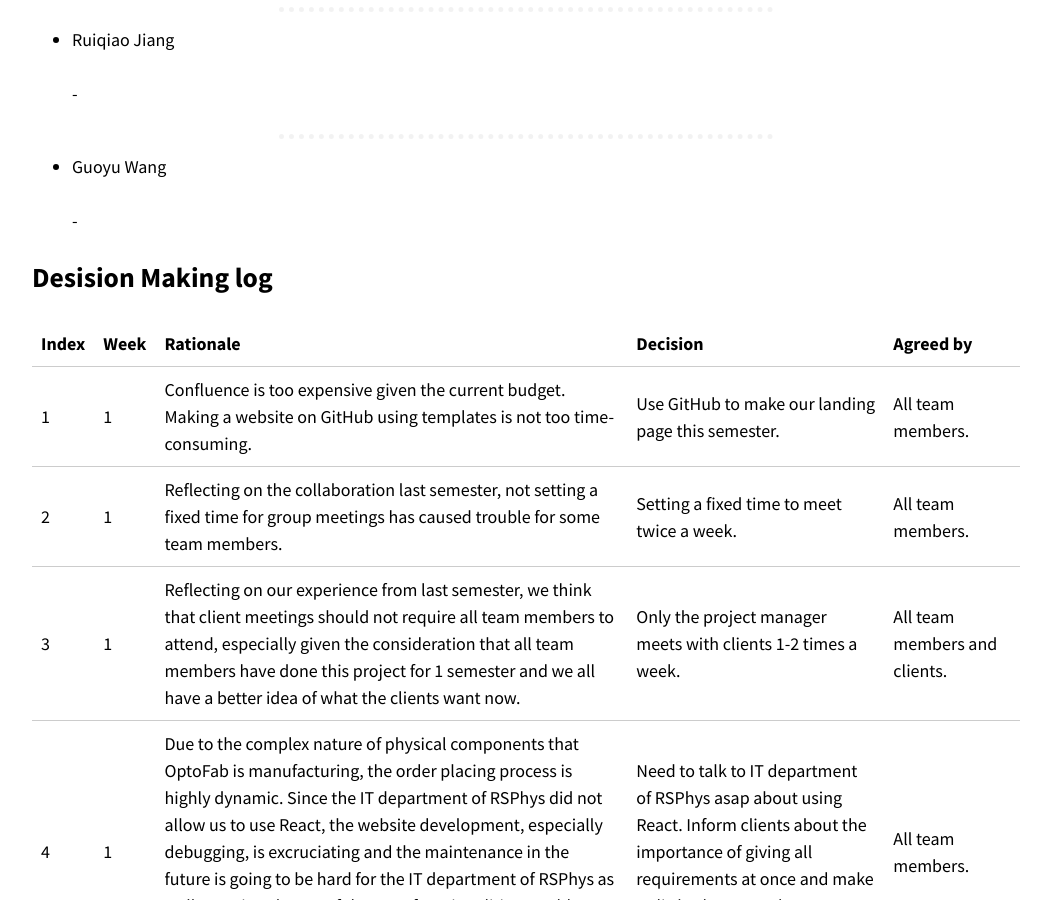
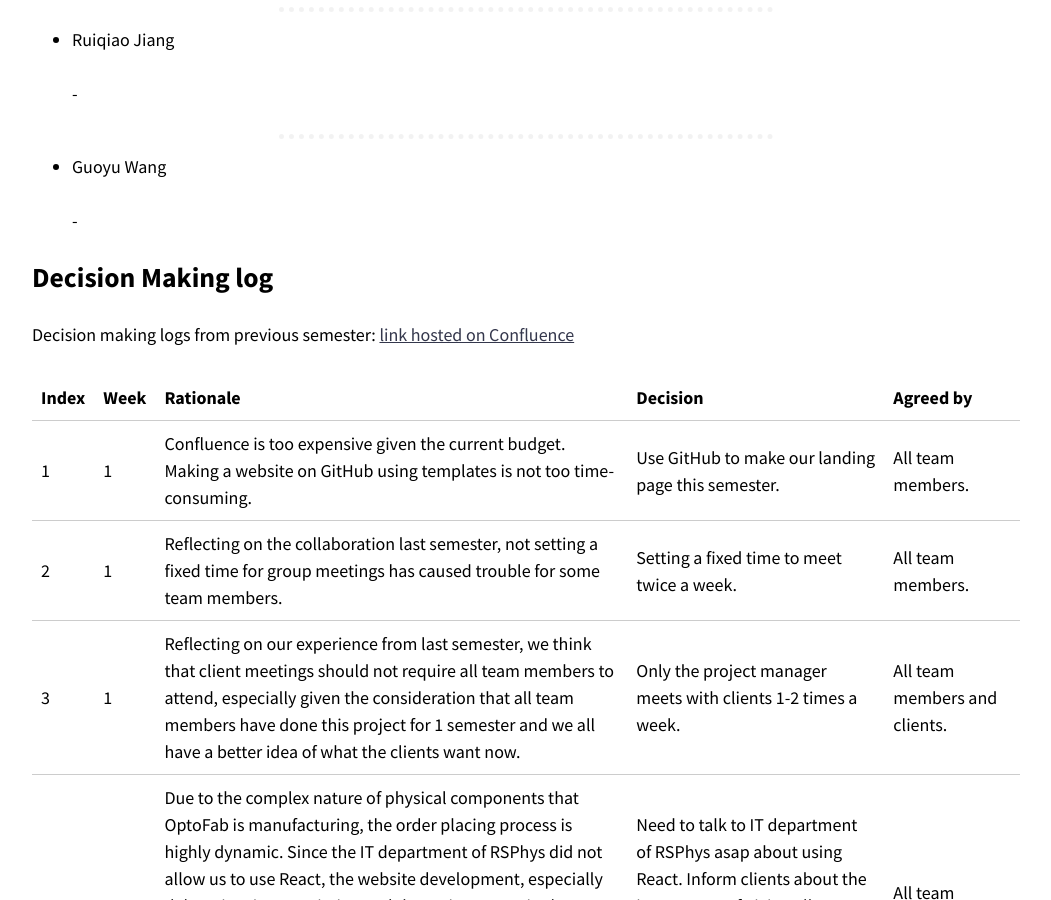
Before and after one commit to optofab/optofab.github.io, a Jekyll site: the page built from logs.md, in a window 1280 px wide and 900 px high, scrolled down 21475 px. Shown: the whole window, without its empty margins (114-1165 px from the left). Built offline with Jekyll 4.4.1, drawn with Linux system fonts in a browser that asks for light colours; nearby versions of some CDN libraries; emoji names are drawn with the system emoji font.

Commit message:
add link to decision making log from previous semester

```diff
--- a/logs.md
+++ b/logs.md
@@ -799,7 +799,9 @@ _[Don't forget to add hours for each of the work you've done. This line will be
 
   -
 
-## Desision Making log
+## Decision Making log
+
+Decision making logs from previous semester: [link hosted on Confluence](https://techlauncher.atlassian.net/wiki/spaces/TECHLAUNCH/pages/133300236/Decision+making+log)
 
 | **Index** | **Week** | **Rationale**                                                                                                                                                                                                                                                                                                                                                                                                                                                                                                                   | **Decision**                                                                                                                                                                                                                                                                                                                                                                                                                        | **Agreed by**                                       |
 | --------- | -------- | ------------------------------------------------------------------------------------------------------------------------------------------------------------------------------------------------------------------------------------------------------------------------------------------------------------------------------------------------------------------------------------------------------------------------------------------------------------------------------------------------------------------------------- | ----------------------------------------------------------------------------------------------------------------------------------------------------------------------------------------------------------------------------------------------------------------------------------------------------------------------------------------------------------------------------------------------------------------------------------- | --------------------------------------------------- |
```
